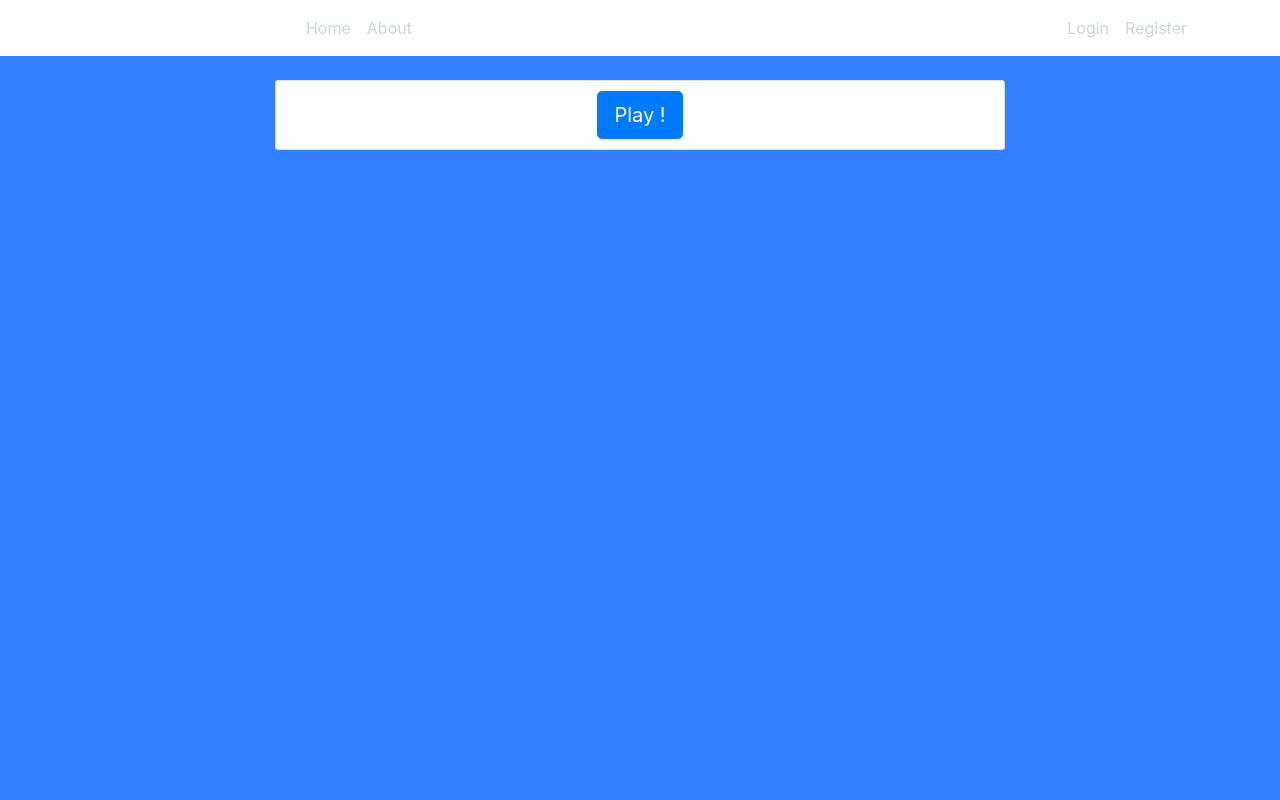
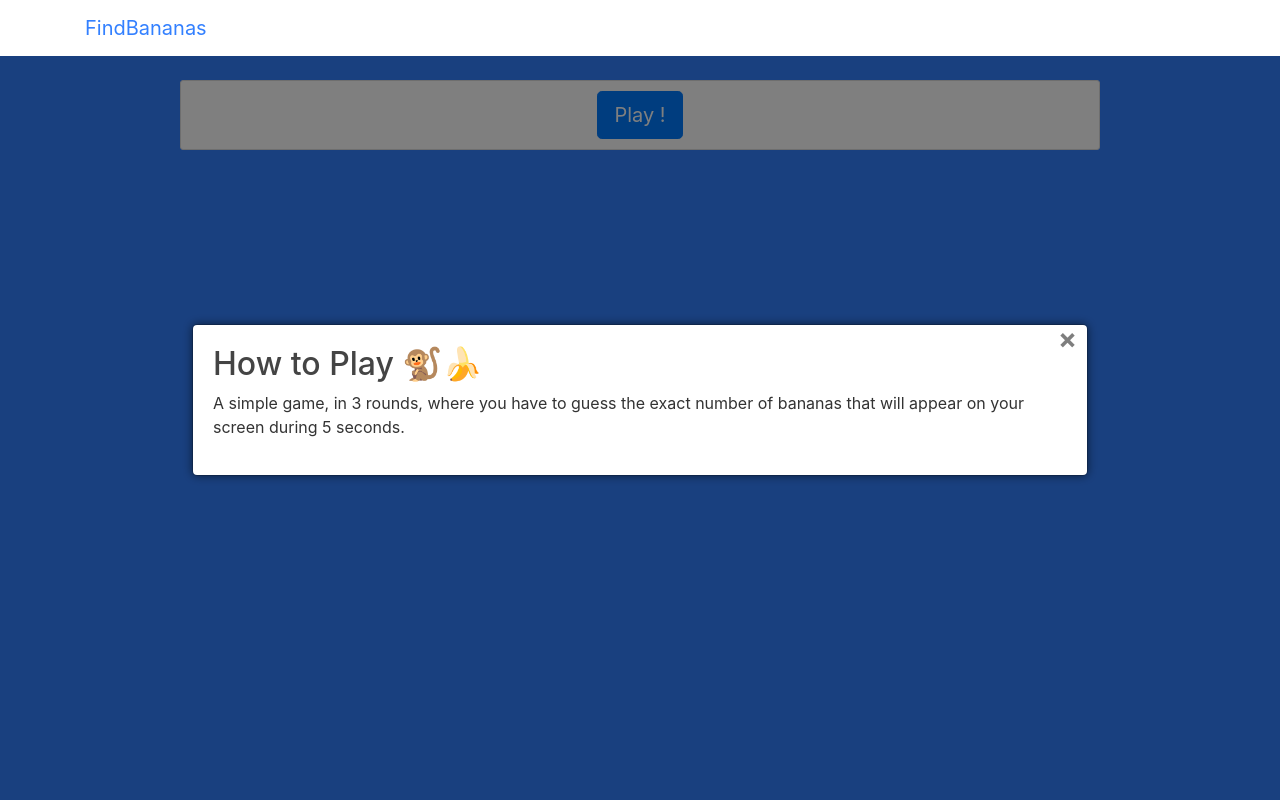
Before and after one commit to Tomzer42/django-find-bananas, a Django app: page / in a window 1280 px wide. Run offline with Django 3.2, Linux system fonts and the light colour scheme; data comes from the database, SQL or seed files in the repository; both versions use the stored data as it was after the commit; some libraries are stand-ins or nearby versions.

Commit message:
Ajout des cookies + modal + autofocus + retouche navbar + tout en anglais

```diff
--- a/bananas_updater/create_bananas.py
+++ b/bananas_updater/create_bananas.py
@@ -65,6 +65,7 @@ def bananas_of_the_day(first_time = False):
 
   for i in range(nb_bananas_round1):
     img_thumb.rotate(rd.randint(0, 360), expand=True).save(outfile_rotated)
+    wait_for_file(outfile_rotated) #Avoid cut bananas
     img_thumb_rotate = Image.open(outfile_rotated, 'r').convert("RGBA")
     img_w, img_h = img_thumb_rotate.size
     background1.paste(img_thumb_rotate, (rd.randint(0, 1440-img_w), rd.randint(0, 900-img_h)), img_thumb_rotate)
@@ -72,6 +73,7 @@ def bananas_of_the_day(first_time = False):
 
   for i in range(nb_bananas_round2):
     img_thumb.rotate(rd.randint(0, 360), expand=True).save(outfile_rotated)
+    wait_for_file(outfile_rotated) #Avoid cut bananas
     img_thumb_rotate = Image.open(outfile_rotated, 'r').convert("RGBA")
     img_w, img_h = img_thumb_rotate.size
     background2.paste(img_thumb_rotate, (rd.randint(0, 1440-img_w), rd.randint(0, 900-img_h)), img_thumb_rotate)
@@ -79,6 +81,7 @@ def bananas_of_the_day(first_time = False):
 
   for i in range(nb_bananas_round3):
     img_thumb.rotate(rd.randint(0, 360), expand=True).save(outfile_rotated)
+    wait_for_file(outfile_rotated) #Avoid cut bananas
     img_thumb_rotate = Image.open(outfile_rotated, 'r').convert("RGBA")
     img_w, img_h = img_thumb_rotate.size
     background3.paste(img_thumb_rotate, (rd.randint(0, 1440-img_w), rd.randint(0, 900-img_h)), img_thumb_rotate)
--- a/find_bananas/static/find_bananas/functions.js
+++ b/find_bananas/static/find_bananas/functions.js
@@ -1,24 +1,29 @@
 const showImage1 = () => {
+    console.log('Début du showImage1')
     document.getElementById("image1").style.display ='block';
     setTimeout(() => {  document.getElementById("image1").style.display ='none';
                         document.getElementById("round1").style.display ='none';
-                        document.getElementById("input1").style.display ='block';}, 5000);
+                        document.getElementById("input1").style.display ='block';
+                        document.getElementById("guess_number1").focus();}, 5000);
 }
 const showImage2 = () => {
     document.getElementById("result1").style.display ='none';
     document.getElementById("image2").style.display ='block';
     setTimeout(() => {  document.getElementById("image2").style.display ='none';
                         document.getElementById("round2").style.display ='none';
-                        document.getElementById("input2").style.display ='block';}, 5000);
+                        document.getElementById("input2").style.display ='block';
+                        document.getElementById("guess_number2").focus();}, 5000);
 }
 const showImage3 = () => {
     document.getElementById("result2").style.display ='none';
     document.getElementById("image3").style.display ='block';
     setTimeout(() => {  document.getElementById("image3").style.display ='none';
                         document.getElementById("round3").style.display ='none';
-                        document.getElementById("input3").style.display ='block';}, 5000);
+                        document.getElementById("input3").style.display ='block';
+                        document.getElementById("guess_number3").focus();}, 5000);
 }
 const validRound1 = (nbBanana) => {
+    event.preventDefault(); // Empêcher le refresh automatique d'un POST
     document.getElementById("round2").style.display ='block';
     document.getElementById("input1").style.display ='none';
     document.getElementById("result1").style.display ='block';
@@ -29,6 +34,7 @@ const validRound1 = (nbBanana) => {
     document.getElementById('text-banana1').textContent = good_number;
 }
 const validRound2 = (nbBanana) => {
+    event.preventDefault(); // Empêcher le refresh automatique d'un POST
     document.getElementById("round3").style.display ='block';
     document.getElementById("input2").style.display ='none';
     document.getElementById("result2").style.display ='block';
@@ -39,33 +45,37 @@ const validRound2 = (nbBanana) => {
     document.getElementById('text-banana2').textContent = good_number;
 }
 const validRound3 = (nbBanana1, nbBanana2, nbBanana3) => {
+    event.preventDefault(); // Empêcher le refresh automatique d'un POST
     document.getElementById("congrats").style.display ='block';
     document.getElementById("result3").style.display ='block';
     document.getElementById("share").style.display ='block';
-    let guess1 = document.getElementById('guess_number1');
-    let guess2 = document.getElementById('guess_number2');
-    let guess3 = document.getElementById('guess_number3');
-    resultat1 = Math.abs(parseInt(guess1.value) - parseInt(nbBanana1));
-    resultat2 = Math.abs(parseInt(guess2.value) - parseInt(nbBanana2));
-    resultat3 = Math.abs(parseInt(guess3.value) - parseInt(nbBanana3));
+    let guess1 = document.getElementById('guess_number1').value;
+    let guess2 = document.getElementById('guess_number2').value;
+    let guess3 = document.getElementById('guess_number3').value;
+    resultat1 = Math.abs(parseInt(guess1) - parseInt(nbBanana1));
+    resultat2 = Math.abs(parseInt(guess2) - parseInt(nbBanana2));
+    resultat3 = Math.abs(parseInt(guess3) - parseInt(nbBanana3));
     score = resultat1 + resultat2 + resultat3;
     score_final = "Ton score final : " + score.toString() + " " + String.fromCodePoint( 127820 ) + String.fromCodePoint( 127820 ) + String.fromCodePoint( 127820 );
-    res3 = (parseInt(guess3.value) - parseInt(nbBanana3));
+    res3 = (parseInt(guess3) - parseInt(nbBanana3));
     resultat = "Différence de bananes : " + res3.toString();
     good_number = "Le juste nombre : " + nbBanana3
     document.getElementById('text-result3').textContent = resultat;
     document.getElementById('text-banana3').textContent = good_number;
     document.getElementById('score').textContent = score_final;
+    saveFinalScore(score_final, resultat, guess1, guess2, guess3);
 }
-const copyText = (nbBanana1, nbBanana2, nbBanana3) => {
+const copyText = (nbBanana1, nbBanana2, nbBanana3, guess1 = null, guess2 = null, guess3 = null) => {
   document.getElementById("congrats").style.display = 'block';
   document.getElementById("result3").style.display = 'block';
-  let guess1 = document.getElementById('guess_number1');
-  let guess2 = document.getElementById('guess_number2');
-  let guess3 = document.getElementById('guess_number3');
-  resultat1 = Math.abs(parseInt(guess1.value) - parseInt(nbBanana1));
-  resultat2 = Math.abs(parseInt(guess2.value) - parseInt(nbBanana2));
-  resultat3 = Math.abs(parseInt(guess3.value) - parseInt(nbBanana3));
+  if (guess1 == null) {
+    guess1 = document.getElementById('guess_number1').value;
+    guess2 = document.getElementById('guess_number2').value;
+    guess3 = document.getElementById('guess_number3').value;
+  }
+  resultat1 = Math.abs(parseInt(guess1) - parseInt(nbBanana1));
+  resultat2 = Math.abs(parseInt(guess2) - parseInt(nbBanana2));
+  resultat3 = Math.abs(parseInt(guess3) - parseInt(nbBanana3));
   score = resultat1 + resultat2 + resultat3;
   const shareSentence = "FindBananas #1"
     + "\n\u2022 Round 1 : " + resultat1.toString() + " " + String.fromCodePoint(127820)
@@ -103,3 +113,83 @@ const copyText = (nbBanana1, nbBanana2, nbBanana3) => {
     }
   }
 }
+
+//This function is responsible for sending an AJAX request to the server to save the final score.
+//It includes the final score, result of round 3, and the user's guesses for all three rounds.
+//The function also gets the CSRF token from a cookie and includes it in the request headers to ensure that the server can validate the request.
+const saveFinalScore = (finalScore, resultRound3, guess1, guess2, guess3) =>{
+    const csrftoken = getCookie('csrftoken'); // Get the CSRF token from the cookies
+    $.ajax({
+        type: 'POST',
+        url: '/',  // Replace with the URL to handle the final score on the server
+        data: { // Pass the final score as data
+          finalScore: finalScore,
+          resultRound3: resultRound3,
+          guess1: guess1,
+          guess2: guess2,
+          guess3: guess3
+        },
+        headers: {
+            'X-CSRFToken': csrftoken, // Include the CSRF token in the request headers
+        },
+        success: function (data) {
+            console.log('Final score saved successfully.');
+        },
+        error: function (error) {
+            console.log('An error occurred while saving the final score.');
+        }
+    });
+}
+
+//This function is used to extract the value of a specific cookie from the browser's document.cookie.
+//It's particularly important for retrieving the CSRF token, which is used to prevent Cross-Site Request Forgery attacks.
+//The function ensures that you obtain the correct CSRF token for including in our AJAX request headers.
+function getCookie(name) {
+    let cookieValue = null;
+    if (document.cookie && document.cookie !== '') {
+        const cookies = document.cookie.split(';');
+        for (let i = 0; i < cookies.length; i++) {
+            const cookie = cookies[i].trim();
+            // Check if the cookie name matches the one for CSRF token
+            if (cookie.substring(0, name.length + 1) === (name + '=')) {
+                cookieValue = decodeURIComponent(cookie.substring(name.length + 1));
+                break;
+            }
+        }
+    }
+    return cookieValue;
+}
+
+function closeModal() {
+  const modal = document.getElementById("modal");
+  modal.style.display = "none";
+}
+
+// Function to load the explanation modal
+document.addEventListener("DOMContentLoaded", function () {
+  const modal = document.getElementById("modal");
+  const closeModal = document.getElementById("close-modal");
+
+  // Check if the user has visited before
+  const hasVisitedBefore = localStorage.getItem("hasVisitedBefore");
+  if (!hasVisitedBefore) {
+    // Show the modal
+    modal.style.display = "flex";
+
+    // Close the modal when the close button is clicked
+    closeModal.addEventListener("click", function () {
+      modal.style.display = "none";
+      // Set the "hasVisitedBefore" flag in localStorage
+      localStorage.setItem("hasVisitedBefore", "true");
+    });
+
+    // Close the modal when the user clicks outside of it
+    window.addEventListener("click", function (event) {
+      if (event.target === modal) {
+        modal.style.display = "none";
+        // Set the "hasVisitedBefore" flag in localStorage
+        localStorage.setItem("hasVisitedBefore", "true");
+      }
+    });
+  }
+});
--- a/find_bananas/static/find_bananas/main.css
+++ b/find_bananas/static/find_bananas/main.css
@@ -52,3 +52,33 @@ ul {
 .pti-marg {
   margin: 10px 0px 10px 0px;
 }
+
+.modal {
+  display: none;
+  position: fixed;
+  width: 100%;
+  height: 100%;
+  background-color: rgba(0, 0, 0, 0.5);
+  display: flex;
+  justify-content: center;
+  align-items: center;
+  z-index: 1000;
+}
+
+.modal-content {
+  background-color: #ffffff;
+  padding: 20px;
+  border-radius: 5px;
+  box-shadow: 0px 0px 10px rgba(0, 0, 0, 0.5);
+  position: relative;
+  z-index: 1001;
+  max-width: 70%; /* Limit the width of the modal */
+}
+
+.close {
+  position: absolute;
+  top: 0;
+  right: 10px;
+  font-size: 28px;
+  cursor: pointer;
+}
--- a/find_bananas/templates/find_bananas/base.html
+++ b/find_bananas/templates/find_bananas/base.html
@@ -18,19 +18,10 @@
   <header class="site-header">
     <nav class="navbar navbar-expand-md navbar-dark bg-steel fixed-top">
       <div class="container">
-        <a class="navbar-brand mr-4" href="/">Find Bananas Home</a>
-        <button class="navbar-toggler" type="button" data-toggle="collapse" data-target="#navbarToggle" aria-controls="navbarToggle" aria-expanded="false" aria-label="Toggle navigation">
-        <span class="navbar-toggler-icon"></span>
-        </button>
         <div class="collapse navbar-collapse" id="navbarToggle">
           <div class="navbar-nav mr-auto">
-            <a class="nav-item nav-link" href="/">Home</a>
-            <a class="nav-item nav-link" href="/about">About</a>
-          </div>
-          <!-- Navbar Right Side -->
-          <div class="navbar-nav">
-            <a class="nav-item nav-link" href="#">Login</a>
-            <a class="nav-item nav-link" href="#">Register</a>
+            <a class="navbar-brand mr-4" style="color:#3380FF" href="/">FindBananas</a>
+            <!-- <a class="nav-item nav-link" href="/about">About</a> -->
           </div>
         </div>
       </div>
@@ -38,14 +29,14 @@
   </header>
   <main role="main" class="container">
     <div class="row justify-content-center">
-      <div class="col-8">
+      <div class="col-10">
         {% block content %}{% endblock %}
       </div>
     </div>
   </main>
   <!-- Optional JavaScript -->
     <!-- jQuery first, then Popper.js, then Bootstrap JS -->
-    <script src="https://code.jquery.com/jquery-3.2.1.slim.min.js" integrity="sha384-KJ3o2DKtIkvYIK3UENzmM7KCkRr/rE9/Qpg6aAZGJwFDMVNA/GpGFF93hXpG5KkN" crossorigin="anonymous"></script>
+    <script src="https://code.jquery.com/jquery-3.6.0.min.js"></script>
     <script src="https://cdn.jsdelivr.net/npm/popper.js@1.12.9/dist/umd/popper.min.js" integrity="sha384-ApNbgh9B+Y1QKtv3Rn7W3mgPxhU9K/ScQsAP7hUibX39j7fakFPskvXusvfa0b4Q" crossorigin="anonymous"></script>
     <script src="https://cdn.jsdelivr.net/npm/bootstrap@4.0.0/dist/js/bootstrap.min.js" integrity="sha384-JZR6Spejh4U02d8jOt6vLEHfe/JQGiRRSQQxSfFWpi1MquVdAyjUar5+76PVCmYl" crossorigin="anonymous"></script>
 
--- a/find_bananas/templates/find_bananas/home.html
+++ b/find_bananas/templates/find_bananas/home.html
@@ -1,6 +1,15 @@
 {% extends "find_bananas/base.html" %}
 {% load static %}
 {% block content %}
+
+    <div id="modal" class="modal">
+      <div class="modal-content">
+        <span onClick="closeModal()" class="close" id="close-modal">&times;</span>
+        <h2>How to Play 🐒🍌</h2>
+        <p>A simple game, in 3 rounds, where you have to guess the exact number of bananas that will appear on your screen during 5 seconds.</p>
+      </div>
+    </div>
+
     <div class="play-section">
         <button data-toggle="collapse" data-target="#demo" type="button" class="btn btn-primary btn-lg" name="play">Play !</button>
     </div>
@@ -34,10 +43,11 @@
                 {% endwith %}
             </div>
             <div id="input1" style="display:none;">
-                <form onsubmit="return false" method="get" id="form1" class="form-inline">
+                <form method="post" id="form1" class="form-inline">
+                  {% csrf_token %}<!-- It's used to ensure the security of form submissions against CSRF attacks. By including this template tag within your HTML form, Django will automatically generate a hidden input field with the CSRF token value. When the form is submitted, the CSRF token is sent along with the request to the server for verification.-->
                   <div class="form-group mb-2">
-                    <label class="sr-only">Combien de bananes ?</label>
-                    <input type="text" readonly class="form-control-plaintext" id="staticEmail2" value="Combien de bananes ?">
+                    <label class="sr-only">How many bananas ?</label>
+                    <input type="text" readonly class="form-control-plaintext" id="staticEmail2" value="How many bananas ?">
                   </div>
                   <div class="form-group mx-sm-3 mb-2">
                     <input type="number" id="guess_number1" placeholder="20-50">
@@ -46,10 +56,11 @@
                 </form>
             </div>
             <div id="input2" style="display:none;">
-                <form onsubmit="return false" method="get" id="form2" class="form-inline">
+                <form method="post" id="form2" class="form-inline">
+                  {% csrf_token %}
                   <div class="form-group mb-2">
-                    <label class="sr-only">Combien de bananes ?</label>
-                    <input type="text" readonly class="form-control-plaintext" id="staticEmail2" value="Combien de bananes ?">
+                    <label class="sr-only">How many bananas ?</label>
+                    <input type="text" readonly class="form-control-plaintext" id="staticEmail2" value="How many bananas ?">
                   </div>
                   <div class="form-group mx-sm-3 mb-2">
                     <input type="number" id="guess_number2" placeholder="50-100">
@@ -58,9 +69,10 @@
                 </form>
             </div>
             <div id="input3" style="display:none;">
-                <form onsubmit="return false" method="get" id="form3" class="form-inline">
+                <form method="post" id="form3" class="form-inline">
+                  {% csrf_token %}
                   <div class="form-group mb-2">
-                    <label class="sr-only">Combien de bananes ?</label>
+                    <label class="sr-only">How many bananas ?</label>
                     <input type="text" readonly class="form-control-plaintext" id="staticEmail2" value="Combien de bananes ?">
                   </div>
                   <div class="form-group mx-sm-3 mb-2">
--- a/find_bananas/views.py
+++ b/find_bananas/views.py
@@ -1,10 +1,12 @@
 from django.shortcuts import render
 from django.http import HttpResponse
 from bananas_updater.create_bananas import bananas_of_the_day
+from bananas_updater.updater import start_sessions
 from find_bananas.models import Bananas
 from datetime import datetime
 
 def home(request):
+
   print(Bananas.objects.count())
   print(Bananas.objects.latest('timestamp').timestamp)
   print(Bananas.objects.latest('timestamp').nb_bananas_1)
@@ -18,7 +20,6 @@ def home(request):
     "round2": {},
     "round3": {}
   }
-
 
   dico["round1"]["number"] = latest_bananas.nb_bananas_1
   dico["round2"]["number"] = latest_bananas.nb_bananas_2
@@ -36,6 +37,34 @@ def home(request):
     "dico": dico
   }
 
+  if request.method == 'POST':
+    if request.POST.get('finalScore'): #If we are in the 3rd round
+      request.session['final_score'] = request.POST.get('finalScore')
+      request.session['result_round3'] = request.POST.get('resultRound3')
+      request.session['guess1'] = request.POST.get('guess1')
+      request.session['guess2'] = request.POST.get('guess2')
+      request.session['guess3'] = request.POST.get('guess3')
+      print(request.session['final_score'])
+      print(request.session['result_round3'])
+      print(request.session['guess1'])
+
+      # Set the 'played_game' flag in the session to True when the player finish the round 3
+      request.session['played_game'] = True
+
+      start_sessions(request)  # Start the scheduled task
+
+
+  # Check if the user has already played the game
+  if request.session.get('played_game', False): #If yes, we retrieved data about his results
+    context["final_score"] = request.session['final_score']
+    context["result_round3"] = request.session['result_round3']
+    context["guess1"] = request.session['guess1']
+    context["guess2"] = request.session['guess2']
+    context["guess3"] = request.session['guess3']
+
+    # If the user has already played, display the result template page
+    return render(request, 'find_bananas/result.html', context)
+
   return render(request, 'find_bananas/home.html', context)
 
 def about(request):
```
Also changed, not shown: bananas_updater/reset_session_variables.py (added, +19 -0 lines), bananas_updater/updater.py (+6 -1 lines), find_bananas/templates/find_bananas/result.html (added, +19 -0 lines), db.sqlite3, find_bananas/banana_thumbnail_rotated.png, 2 other files.
